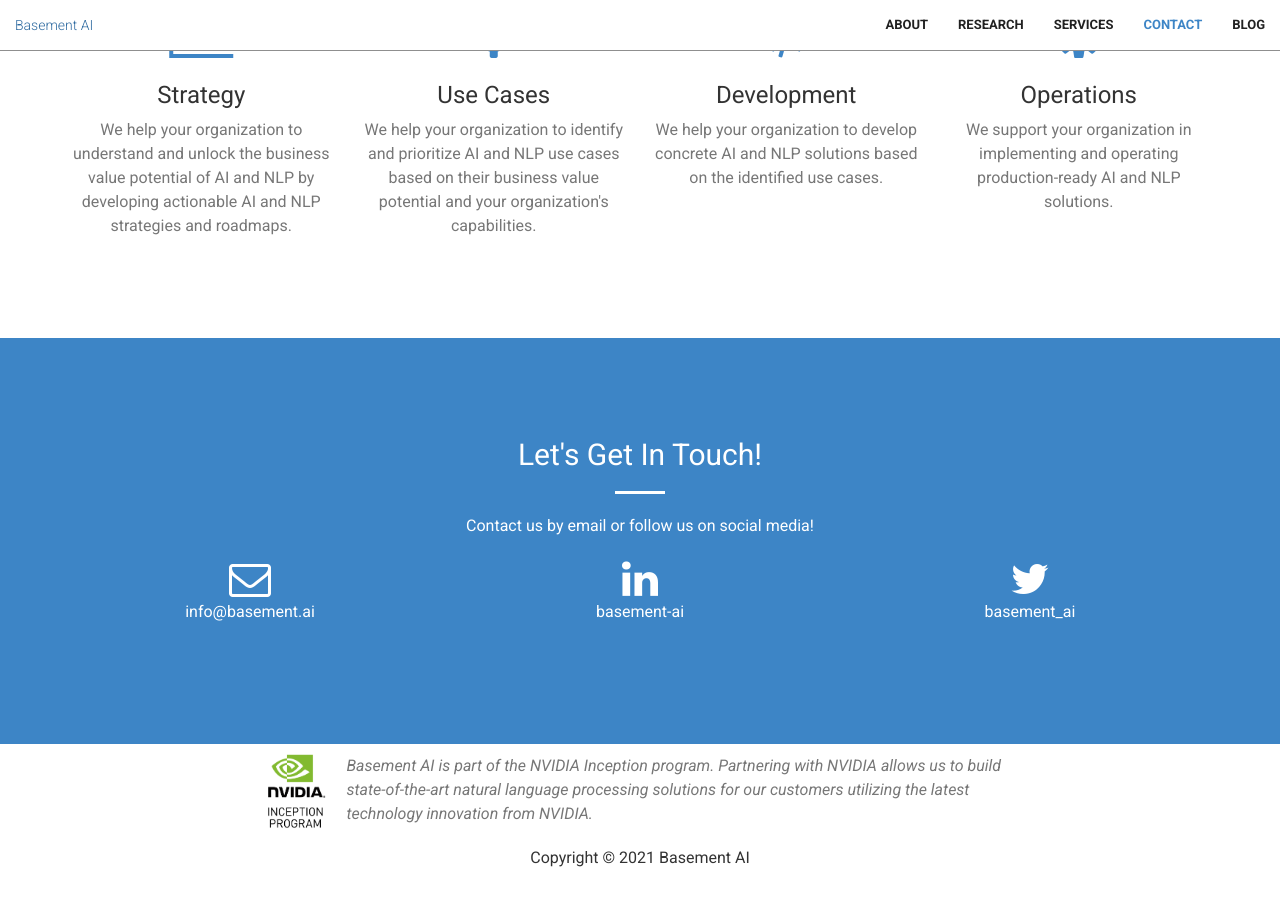
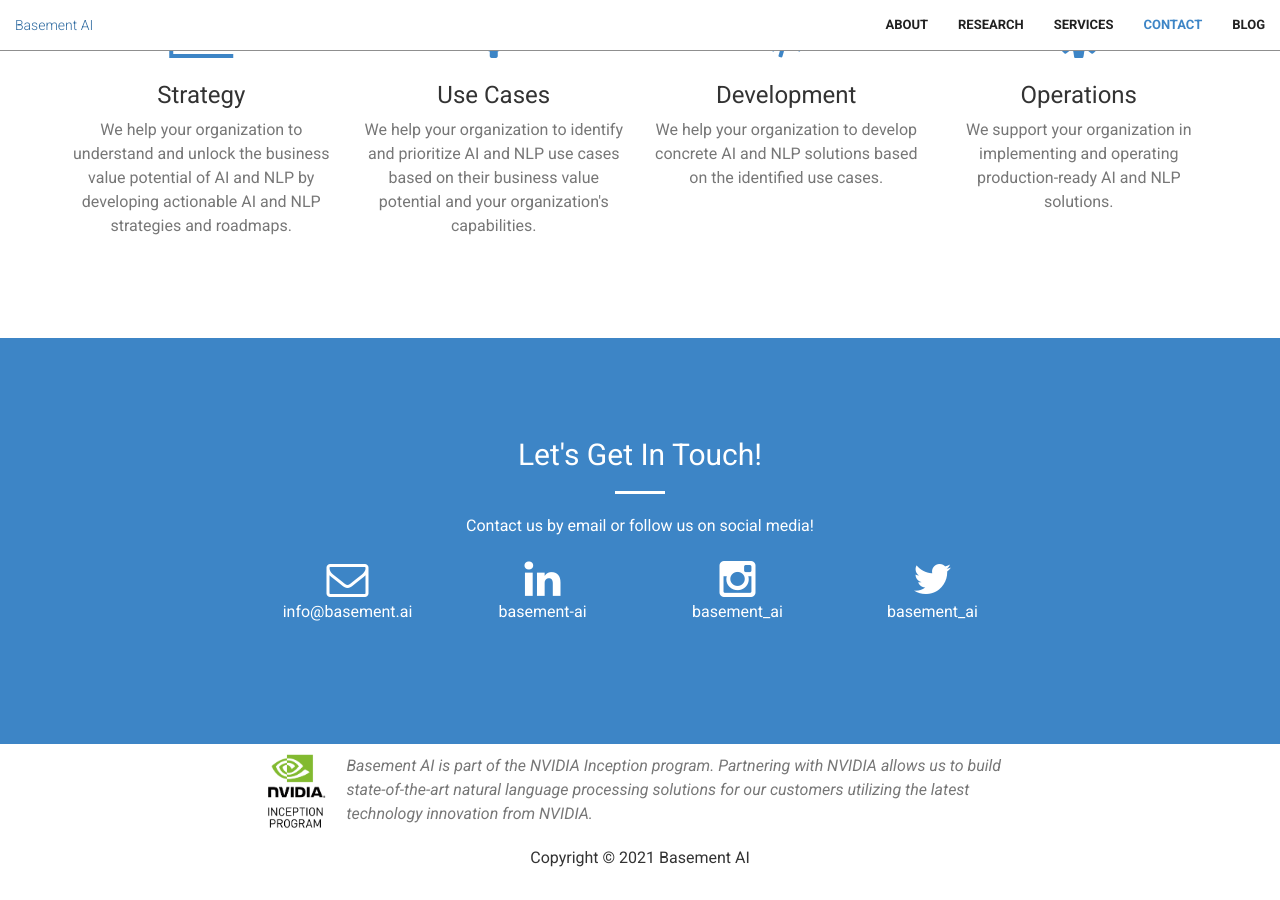
Before and after one commit to Basement-AI/basement-ai.github.io, a Jekyll site: the page built from index.html, in a window 1280 px wide and 900 px high, scrolled down 2690 px. Built offline with Jekyll 4.4.1, drawn with Linux system fonts in a browser that asks for light colours.

Commit message:
updated contacts

```diff
--- a/_includes/contact.html
+++ b/_includes/contact.html
@@ -6,20 +6,25 @@
                 <hr class="light">
                 <p>Contact us by email or follow us on social media!</p>
             </div>
-            <div class="col-md-4 col-lg-offset-0 text-center">
+            <div class="col-md-2 col-lg-offset-2 text-center">
                 <a href="mailto:{{ site.email }}">
                 <i class="fa fa-envelope-o fa-3x wow bounceIn text-light" data-wow-delay=".1s"></i>
                  <p>{{ site.email }}</p>
                 </a>
             </div>
-
-            <div class="col-md-4 col-lg-offset-0 text-center">
+            <div class="col-md-2 col-lg-offset-0 text-center">
                 <a href="https://www.linkedin.com/company/{{ site.linkedin_username }}">
                     <i class="fa fa-linkedin fa-3x wow bounceIn text-light" data-wow-delay=".1s"></i>
                   <p>{{ site.linkedin_username }}</p>
                 </a>
             </div>
-        <div class="col-md-4 col-lg-offset-0 text-center">
+            <div class="col-lg-2 col-lg-offest-0 text-center">
+                <a href="https://instagram.com/basement_ai">
+                <i class="fa fa-instagram fa-3x wow bounceIn text-light" data-wow-delay=".1s"></i>
+                 <p>basement_ai</p>
+                </a>
+            </div>
+        <div class="col-md-2 col-lg-offset-0 text-center">
             <a href="https://twitter.com/{{ site.twitter_username }}">
                 <i class="fa fa-twitter fa-3x wow bounceIn text-light" data-wow-delay=".1s"></i>
               <p>{{ site.twitter_username }}</p>
```
Also changed, not shown: 1 other file.
